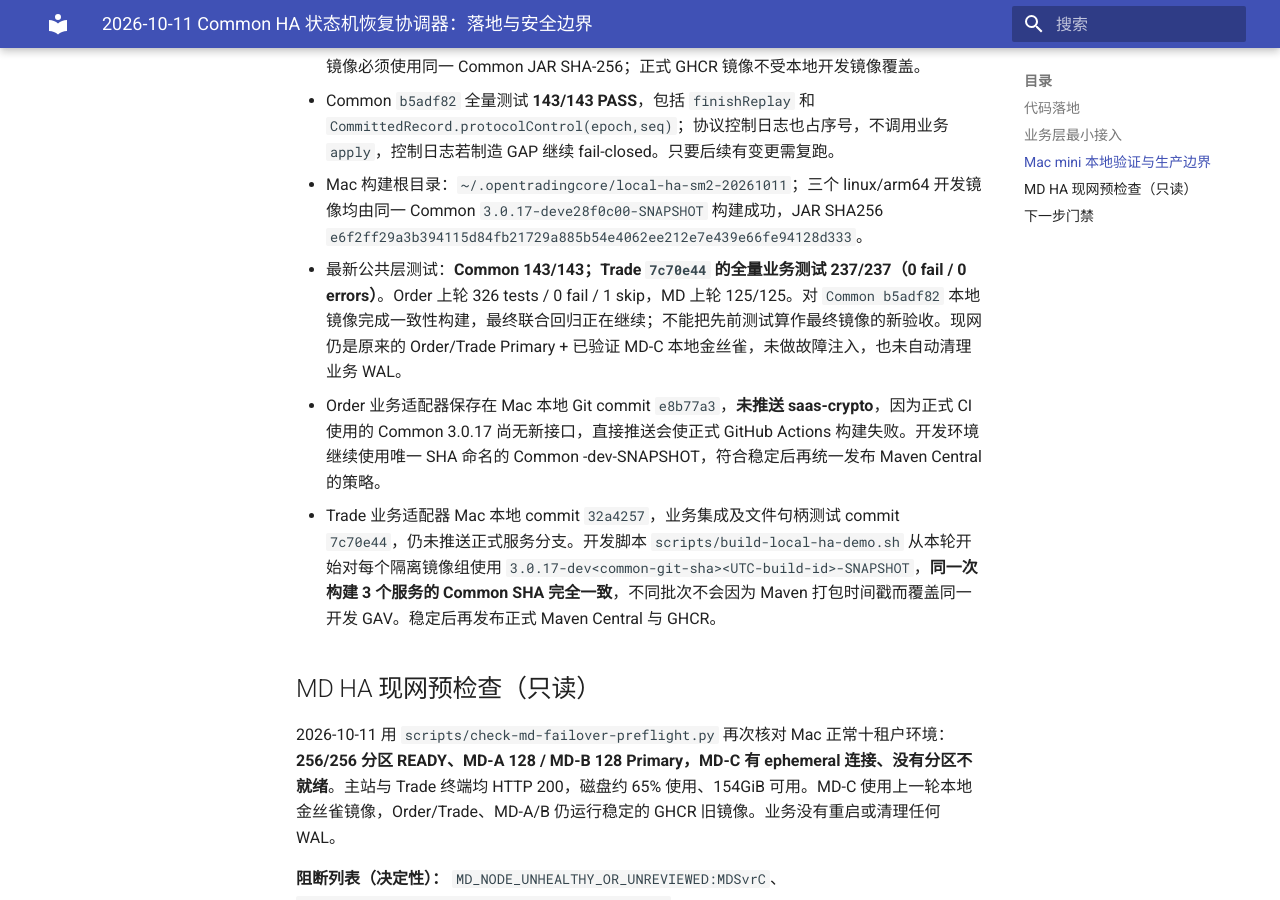
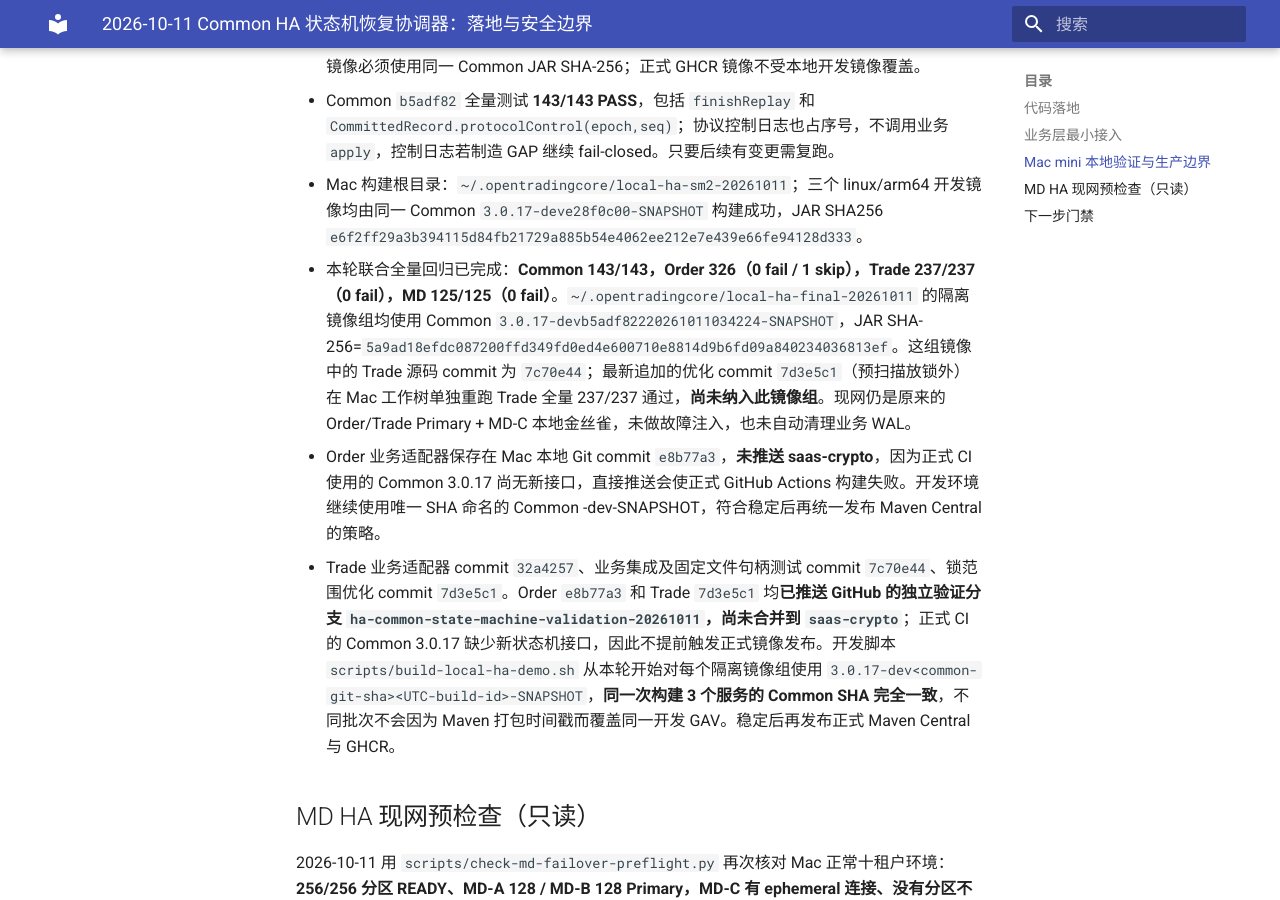
Before and after one commit to bliplink/dc-quant-deploy, an MkDocs documentation site: the page built from docs/COMMON_STATE_MACHINE_RECOVERY_IMPLEMENTATION_20261011.zh-CN.md, in a window 1280 px wide and 900 px high, scrolled down 1520 px. Built offline with MkDocs 1.6.1 and Material for MkDocs 9.7.7, drawn with Linux system fonts in a browser that asks for light colours.

Commit message:
docs(ha): record common and three-service final Mac regression and feature branches

```diff
--- a/docs/COMMON_STATE_MACHINE_RECOVERY_IMPLEMENTATION_20261011.zh-CN.md
+++ b/docs/COMMON_STATE_MACHINE_RECOVERY_IMPLEMENTATION_20261011.zh-CN.md
@@ -30,9 +30,9 @@ MD：仍独立按 Order 权威**当前全市场镜像**恢复，不需要 MD ↔
 - 依赖路径：本地 Common 开发 Maven GAV，不发布 Maven Central。所有 Order/Trade/MD 镜像必须使用同一 Common JAR SHA-256；正式 GHCR 镜像不受本地开发镜像覆盖。
 - Common `b5adf82` 全量测试 **143/143 PASS**，包括 `finishReplay` 和 `CommittedRecord.protocolControl(epoch,seq)`；协议控制日志也占序号，不调用业务 `apply`，控制日志若制造 GAP 继续 fail-closed。只要后续有变更需复跑。
 - Mac 构建根目录：`~/.opentradingcore/local-ha-sm2-20261011`；三个 linux/arm64 开发镜像均由同一 Common `3.0.17-deve28f0c00-SNAPSHOT` 构建成功，JAR SHA256 `e6f2ff29a3b394115d84fb21729a885b54e4062ee212e7e439e66fe94128d333`。
-- 最新公共层测试：**Common 143/143；Trade `7c70e44` 的全量业务测试 237/237（0 fail / 0 errors）**。Order 上轮 326 tests / 0 fail / 1 skip，MD 上轮 125/125。对 `Common b5adf82` 本地镜像完成一致性构建，最终联合回归正在继续；不能把先前测试算作最终镜像的新验收。现网仍是原来的 Order/Trade Primary + 已验证 MD-C 本地金丝雀，未做故障注入，也未自动清理业务 WAL。
+- 本轮联合全量回归已完成：**Common 143/143，Order 326（0 fail / 1 skip），Trade 237/237（0 fail），MD 125/125（0 fail）**。`~/.opentradingcore/local-ha-final-20261011` 的隔离镜像组均使用 Common `3.0.17-devb5adf82220261011034224-SNAPSHOT`，JAR SHA-256=`5a9ad18efdc087200ffd349fd0ed4e600710e8814d9b6fd09a840234036813ef`。这组镜像中的 Trade 源码 commit 为 `7c70e44`；最新追加的优化 commit `7d3e5c1`（预扫描放锁外）在 Mac 工作树单独重跑 Trade 全量 237/237 通过，**尚未纳入此镜像组**。现网仍是原来的 Order/Trade Primary + MD-C 本地金丝雀，未做故障注入，也未自动清理业务 WAL。
 - Order 业务适配器保存在 Mac 本地 Git commit `e8b77a3`，**未推送 saas-crypto**，因为正式 CI 使用的 Common 3.0.17 尚无新接口，直接推送会使正式 GitHub Actions 构建失败。开发环境继续使用唯一 SHA 命名的 Common -dev-SNAPSHOT，符合稳定后再统一发布 Maven Central 的策略。
-- Trade 业务适配器 Mac 本地 commit `32a4257`，业务集成及文件句柄测试 commit `7c70e44`，仍未推送正式服务分支。开发脚本 `scripts/build-local-ha-demo.sh` 从本轮开始对每个隔离镜像组使用 `3.0.17-dev<common-git-sha><UTC-build-id>-SNAPSHOT`，**同一次构建 3 个服务的 Common SHA 完全一致**，不同批次不会因为 Maven 打包时间戳而覆盖同一开发 GAV。稳定后再发布正式 Maven Central 与 GHCR。
+- Trade 业务适配器 commit `32a4257`、业务集成及固定文件句柄测试 commit `7c70e44`、锁范围优化 commit `7d3e5c1`。Order `e8b77a3` 和 Trade `7d3e5c1` 均**已推送 GitHub 的独立验证分支 `ha-common-state-machine-validation-20261011`，尚未合并到 `saas-crypto`**；正式 CI 的 Common 3.0.17 缺少新状态机接口，因此不提前触发正式镜像发布。开发脚本 `scripts/build-local-ha-demo.sh` 从本轮开始对每个隔离镜像组使用 `3.0.17-dev<common-git-sha><UTC-build-id>-SNAPSHOT`，**同一次构建 3 个服务的 Common SHA 完全一致**，不同批次不会因为 Maven 打包时间戳而覆盖同一开发 GAV。稳定后再发布正式 Maven Central 与 GHCR。
 
 
 ## MD HA 现网预检查（只读）
```
